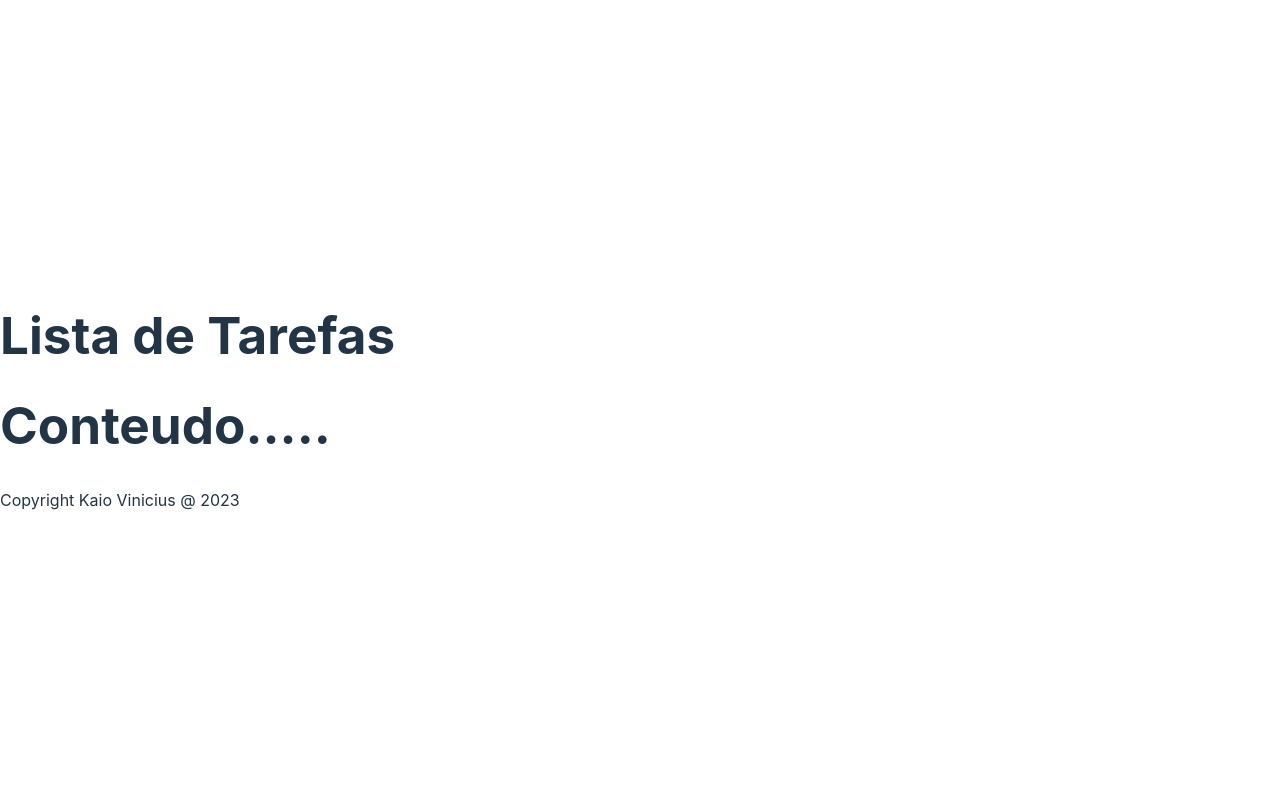
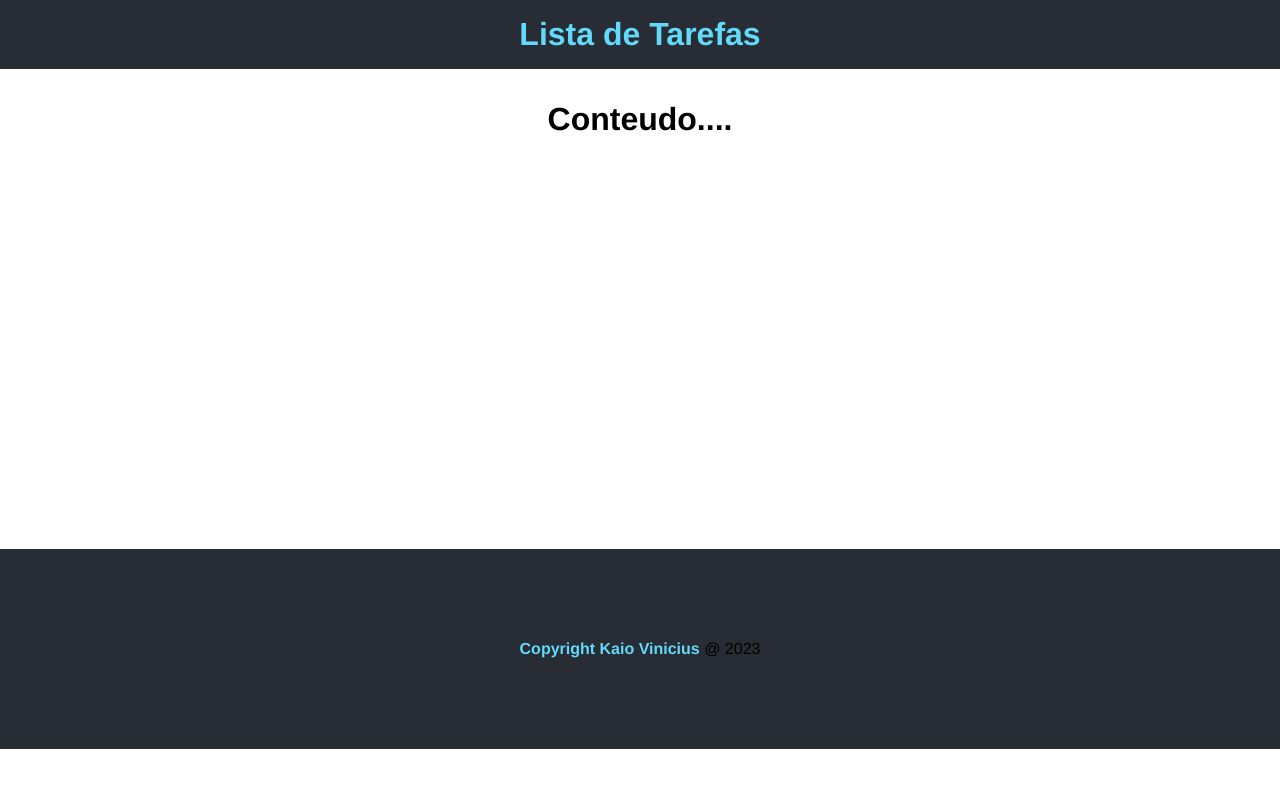
Before and after one commit to kaiovinic/Lista-de-tarefas, a React (Vite) app: page / in a window 1280 px wide. Shown: the top 788 px of the page. Built offline with nearby package versions, Linux system fonts and the light colour scheme.

Commit message:
Estilização do Header e Footer

```diff
--- /dev/null
+++ b/src/App.module.css
@@ -0,0 +1,9 @@
+.main {
+  min-height: 60vh;
+  text-align: center;
+  padding: 2em;
+}
+
+.main h2 {
+  margin-bottom: 0.8em;
+}
--- a/src/App.tsx
+++ b/src/App.tsx
@@ -1,4 +1,5 @@
 import React from "react";
+import styles from "./App.module.css";
 
 // Components
 import Header from "./components/Header";
@@ -8,7 +9,9 @@
   return (
     <div>
       <Header />
-      <h1>Conteudo.....</h1>
+      <main className={styles.main}>
+        <h1>Conteudo....</h1>
+      </main>
       <Footer />
     </div>
   );
--- /dev/null
+++ b/src/components/Footer.module.css
@@ -0,0 +1,12 @@
+.footer {
+  height: 200px;
+  display: flex;
+  align-items: center;
+  justify-content: center;
+  background-color: #282c34;
+}
+
+.footer span {
+  font-weight: bold;
+  color: #61dafb;
+}
--- a/src/components/Footer.tsx
+++ b/src/components/Footer.tsx
@@ -1,8 +1,9 @@
 import React from "react";
+import styles from "./Footer.module.css";
 
 const Footer = () => {
   return (
-    <footer>
+    <footer className={styles.footer}>
       <p>
         <span>Copyright Kaio Vinicius</span> @ 2023
       </p>
--- /dev/null
+++ b/src/components/Header.module.css
@@ -0,0 +1,6 @@
+.header {
+  background-color: #282c34;
+  color: #61dafb;
+  text-align: center;
+  padding: 1em;
+}
--- a/src/components/Header.tsx
+++ b/src/components/Header.tsx
@@ -1,8 +1,9 @@
 import React from "react";
+import styles from "./Header.module.css";
 
 const Header = () => {
   return (
-    <header>
+    <header className={styles.header}>
       <h1>Lista de Tarefas</h1>
     </header>
   );
--- a/src/index.css
+++ b/src/index.css
@@ -1,69 +1,10 @@
-:root {
-  font-family: Inter, system-ui, Avenir, Helvetica, Arial, sans-serif;
-  line-height: 1.5;
-  font-weight: 400;
-
-  color-scheme: light dark;
-  color: rgba(255, 255, 255, 0.87);
-  background-color: #242424;
-
-  font-synthesis: none;
-  text-rendering: optimizeLegibility;
-  -webkit-font-smoothing: antialiased;
-  -moz-osx-font-smoothing: grayscale;
-  -webkit-text-size-adjust: 100%;
+* {
+  margin: 0;
+  padding: 0;
+  box-sizing: border-box;
+  font-family: "Helvetica";
 }
 
-a {
-  font-weight: 500;
-  color: #646cff;
-  text-decoration: inherit;
+.hide {
+  display: none !important;
 }
-a:hover {
-  color: #535bf2;
-}
-
-body {
-  margin: 0;
-  display: flex;
-  place-items: center;
-  min-width: 320px;
-  min-height: 100vh;
-}
-
-h1 {
-  font-size: 3.2em;
-  line-height: 1.1;
-}
-
-button {
-  border-radius: 8px;
-  border: 1px solid transparent;
-  padding: 0.6em 1.2em;
-  font-size: 1em;
-  font-weight: 500;
-  font-family: inherit;
-  background-color: #1a1a1a;
-  cursor: pointer;
-  transition: border-color 0.25s;
-}
-button:hover {
-  border-color: #646cff;
-}
-button:focus,
-button:focus-visible {
-  outline: 4px auto -webkit-focus-ring-color;
-}
-
-@media (prefers-color-scheme: light) {
-  :root {
-    color: #213547;
-    background-color: #ffffff;
-  }
-  a:hover {
-    color: #747bff;
-  }
-  button {
-    background-color: #f9f9f9;
-  }
-}
```
